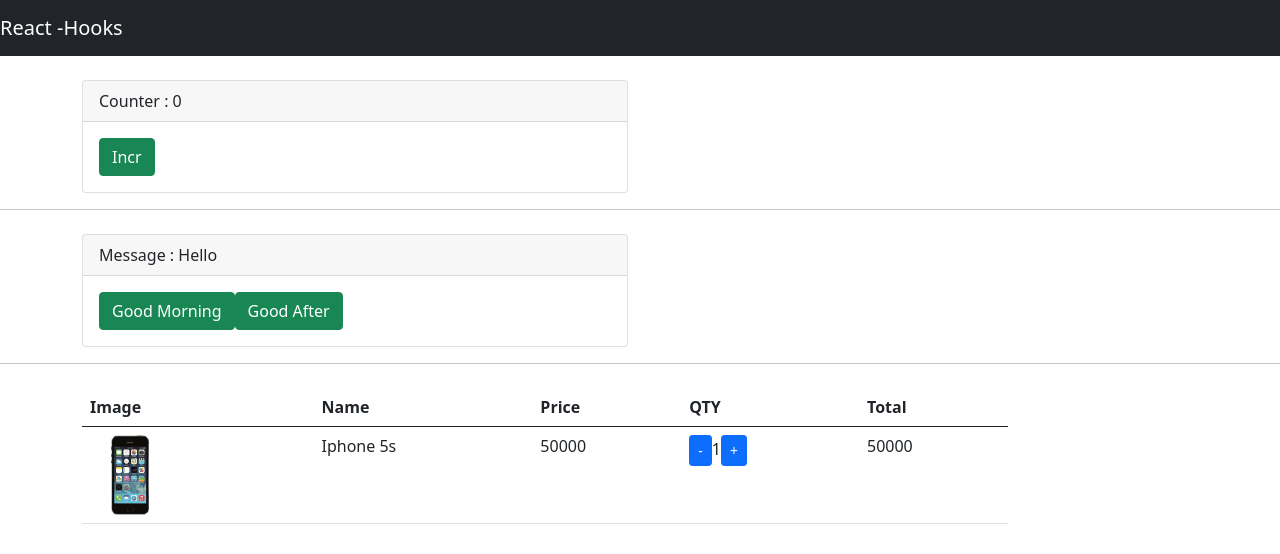
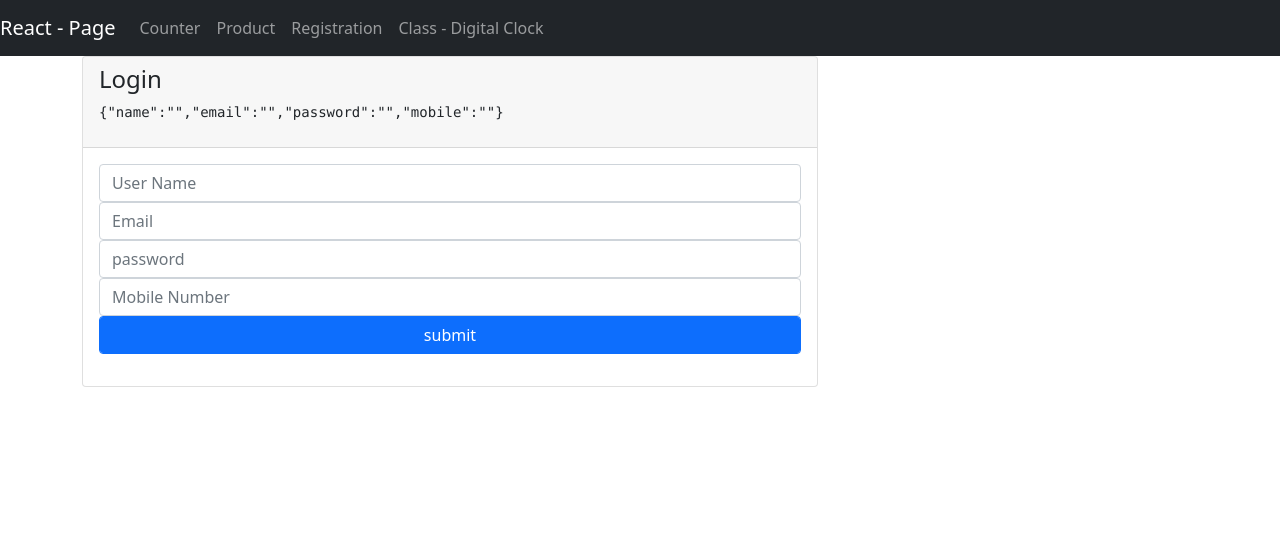
Before and after one commit to narasimhareddyprostack/FS-May-2021, a React (Create React App) app in the folder reactjune/: page /reg in a window 1280 px wide. Shown: the top 554 px of the page. Built offline with nearby package versions, Linux system fonts and the light colour scheme.

Commit message:
comp life cycle method

```diff
--- a/reactjune/src/App.js
+++ b/reactjune/src/App.js
@@ -1,20 +1,22 @@
 import React from "react";
+import { BrowserRouter as Router, Route, Switch } from "react-router-dom";
 import Counter from "./Hooks/Counter";
-import Message from "./Hooks/Message";
+import Navbar from "./Hooks/Navbar";
 import Product from "./Hooks/Product";
+import Registration from "./Hooks/Registration";
+import DigtalClock from "./Hooks/DigtalClock";
 let App = () => {
   return (
     <>
-      <nav className="navbar navbar-dark bg-dark">
-        <a href="/" className="navbar-brand">
-          React -Hooks
-        </a>
-      </nav>
-      <Counter />
-      <hr />
-      <Message />
-      <hr />
-      <Product />
+      <Router>
+        <Navbar />
+        <Switch>
+          <Route exact path="/counter" component={Counter} />
+          <Route exact path="/product" component={Product} />
+          <Route exact path="/reg" component={Registration} />
+          <Route exact path="/digital" component={DigtalClock} />
+        </Switch>
+      </Router>
     </>
   );
 };
--- a/reactjune/src/Hooks/Counter-1.jsx
+++ b/reactjune/src/Hooks/Counter-1.jsx
@@ -6,6 +6,7 @@ class Counter extends R.C {
       counter: 0,
     };
   }
+
   updateHandler = () => {
     this.setState({ counter: this.state.counter + 1 });
   };
--- /dev/null
+++ b/reactjune/src/Hooks/DigtalClock.js
@@ -0,0 +1,46 @@
+import React, { Component } from "react";
+
+class DigtalClock extends Component {
+  constructor(props) {
+    console.log("First Constructor-1");
+    super(props);
+    this.state = {
+      currentTime: new Date().toLocaleTimeString(),
+    };
+  }
+  componentDidMount() {
+    console.log("3rd - Comp Did Mount - Birth");
+    let timer = setInterval(() => {
+      this.setState({ currentTime: new Date().toLocaleTimeString() });
+    }, 1000);
+  }
+  componentDidUpdate() {
+    console.log("comp will update....");
+  }
+
+  componentWillUnmount() {
+    console.log("Finally - unmounting comp - Death");
+  }
+  render() {
+    console.log("Second Render Method");
+    return (
+      <div>
+        <pre>{JSON.stringify(this.state.currentTime)}</pre>
+        <div className="container mt-4">
+          <div className="row">
+            <div className="col-md-6">
+              <div className="card">
+                <div className="card-header bg-primary">
+                  Digital: {this.state.currentTime}
+                </div>
+                <div className="card-body"></div>
+              </div>
+            </div>
+          </div>
+        </div>
+      </div>
+    );
+  }
+}
+
+export default DigtalClock;
--- /dev/null
+++ b/reactjune/src/Hooks/Navbar.jsx
@@ -0,0 +1,42 @@
+import React from "react";
+import { Link } from "react-router-dom";
+class Navbar extends React.Component {
+  render() {
+    return (
+      <>
+        <nav className="navbar navbar-dark bg-dark navbar-expand-lg">
+          <Link to="/" className="navbar-brand">
+            React - Page
+          </Link>
+          <div className="collapse navbar-collapse">
+            <ul className="navbar-nav">
+              <li className="nav-item">
+                <Link to="/counter" className="nav-link">
+                  Counter
+                </Link>
+              </li>
+
+              <li className="nav-item">
+                <Link to="/product" className="nav-link">
+                  Product
+                </Link>
+              </li>
+              <li className="nav-item">
+                <Link to="/reg" className="nav-link">
+                  Registration
+                </Link>
+              </li>
+              <li className="nav-item">
+                <Link to="/digital" className="nav-link">
+                  Class - Digital Clock
+                </Link>
+              </li>
+            </ul>
+          </div>
+        </nav>
+      </>
+    );
+  }
+}
+
+export default Navbar;
--- /dev/null
+++ b/reactjune/src/Hooks/Registration.jsx
@@ -0,0 +1,82 @@
+import React, { useState } from "react";
+
+let Registration = () => {
+  let [user, setUser] = useState({
+    name: "",
+    email: "",
+    password: "",
+    mobile: "",
+  });
+  let updateHandler = (event) => {
+    setUser({ ...user, [event.target.name]: event.target.value });
+  };
+  let submitHandler = (event) => {
+    console.log(user);
+    event.preventDefault();
+  };
+  return (
+    <React.Fragment>
+      <div className="container">
+        <div className="row">
+          <div className="col-md-8">
+            <div className="card">
+              <div className="card-header">
+                <p className="h4"> Login</p>
+                <pre>{JSON.stringify(user)}</pre>
+              </div>
+              <div className="card-body">
+                <form onSubmit={submitHandler}>
+                  <div className="form-group">
+                    <input
+                      type="text"
+                      className="form-control"
+                      placeholder="User Name"
+                      onChange={updateHandler}
+                      name="name"
+                    />
+                  </div>
+                  <div className="form-group">
+                    <input
+                      type="text"
+                      className="form-control"
+                      placeholder="Email"
+                      onChange={updateHandler}
+                      name="email"
+                    />
+                  </div>
+                  <div className="form-group">
+                    <input
+                      type="text"
+                      className="form-control"
+                      placeholder="password"
+                      onChange={updateHandler}
+                      name="password"
+                    />
+                  </div>
+                  <div className="form-group">
+                    <input
+                      type="text"
+                      className="form-control"
+                      placeholder="Mobile Number"
+                      onChange={updateHandler}
+                      name="mobile"
+                    />
+                  </div>
+                  <div className="form-group">
+                    <input
+                      type="submit"
+                      className="form-control btn btn-primary"
+                      value="submit"
+                    />
+                  </div>
+                </form>
+              </div>
+            </div>
+          </div>
+        </div>
+      </div>
+    </React.Fragment>
+  );
+};
+
+export default Registration;
```
Also changed, not shown: reactjune/src/Hooks/Login copy.jsx (added, +55 -0 lines), reactjune/src/Hooks/Login.jsx (added, +58 -0 lines).
